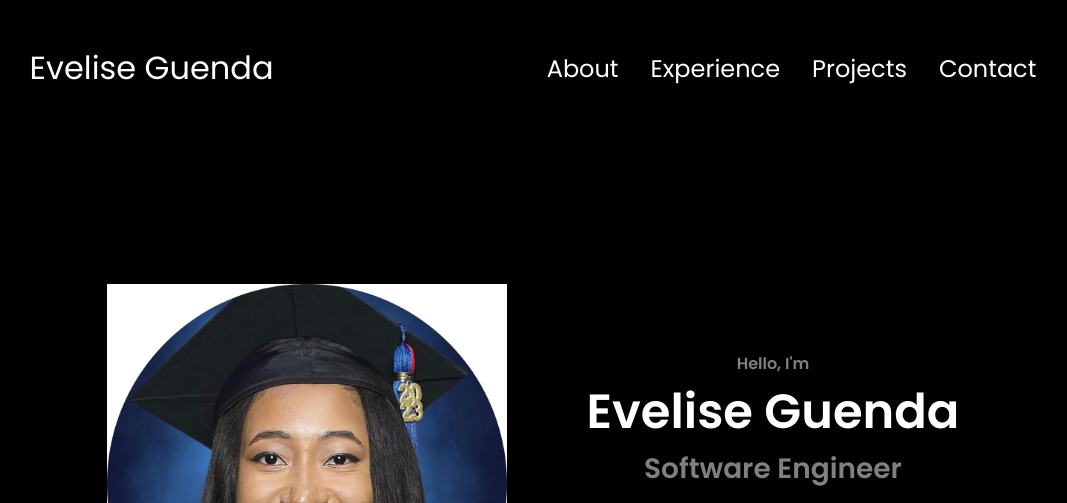
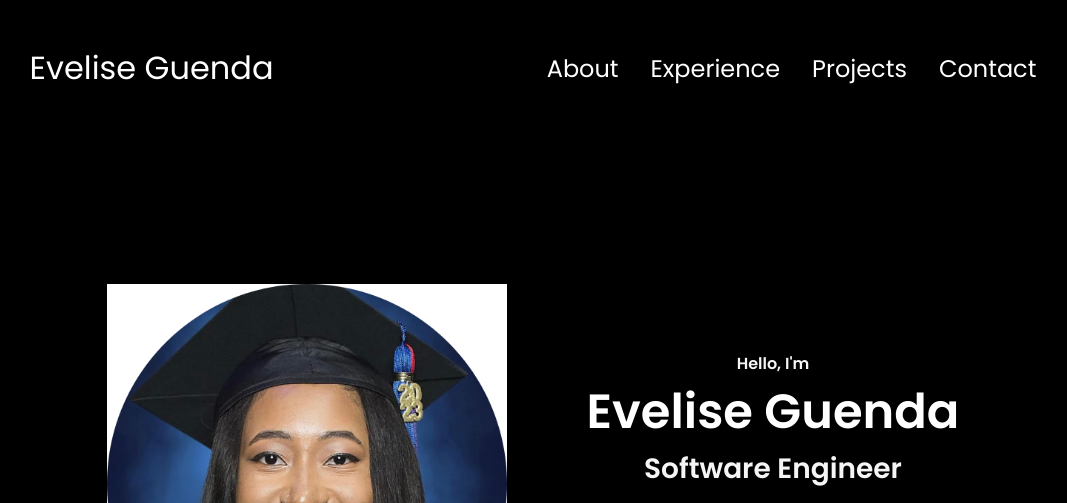
Before and after one commit to evydsg/Portfolio-Website, a plain HTML site: page index.html in a window 1280 px wide. Shown: the top 503 px of the page, without its empty margins (107-1174 px from the left). Drawn offline with Linux system fonts and the light colour scheme.

Commit message:
changedColorOfText

```diff
--- a/style.css
+++ b/style.css
@@ -20,7 +20,7 @@ html {
 }
 
 p {
-    color: grey;
+    color: whitesmoke;
 }
 
 a, .btn {
```
